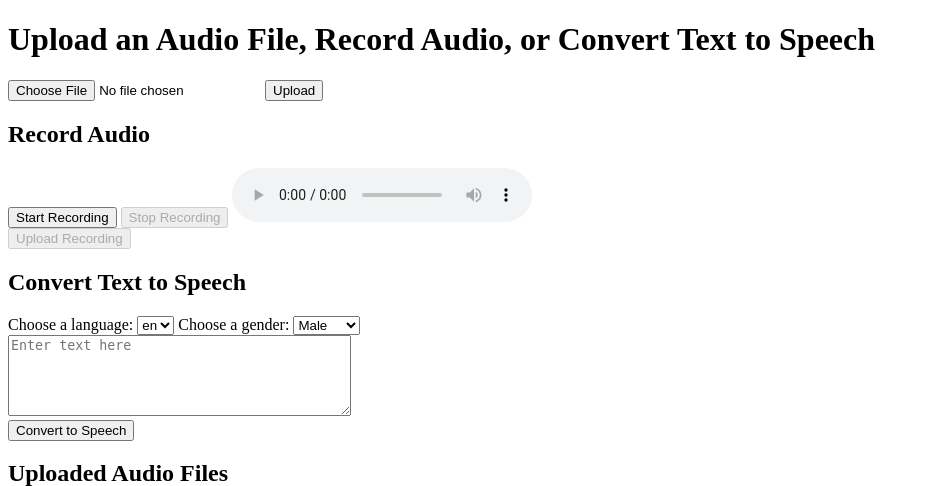
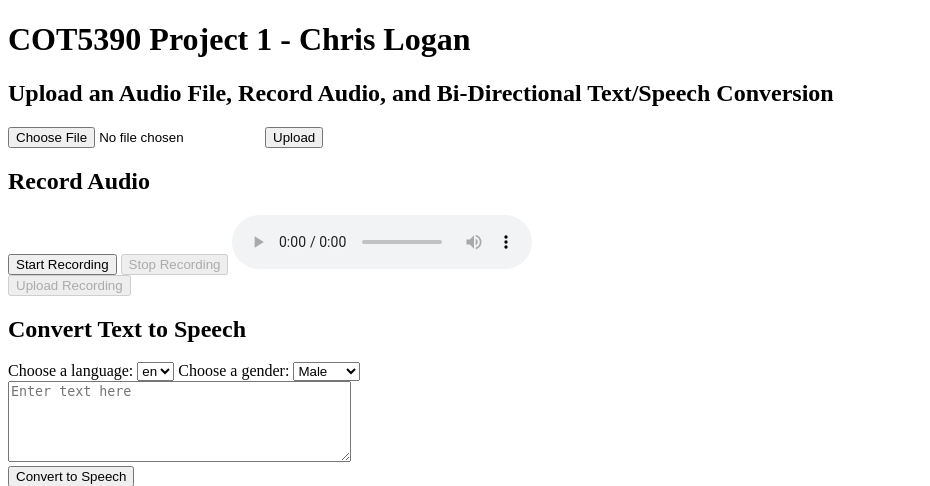
Before and after one commit to christopherjlogan/cot5390_project1, a Flask app: template templates/index.html in a window 1280 px wide. Shown: the top 486 px of the page, without its empty margins (0-930 px from the left). Run offline with Flask 3, Linux system fonts and the light colour scheme; the template is opened without the code that fills it: most values are stand-ins (such as "Sample title", 1, 10 or a date in 2020).

Commit message:
Changed page title and heading

```diff
--- a/templates/index.html
+++ b/templates/index.html
@@ -3,10 +3,11 @@
 <head>
     <meta charset="UTF-8">
     <meta name="viewport" content="width=device-width, initial-scale=1.0">
-    <title>Audio Recorder and Uploader</title>
+    <title>Audio Recording and Transcription</title>
 </head>
 <body>
-    <h1>Upload an Audio File, Record Audio, or Convert Text to Speech</h1>
+    <h1>COT5390 Project 1 - Chris Logan</h1>
+    <h2>Upload an Audio File, Record Audio, and Bi-Directional Text/Speech Conversion</h2>
 
     <!-- Audio file upload form -->
     <form action="/upload" method="POST" enctype="multipart/form-data">
```
